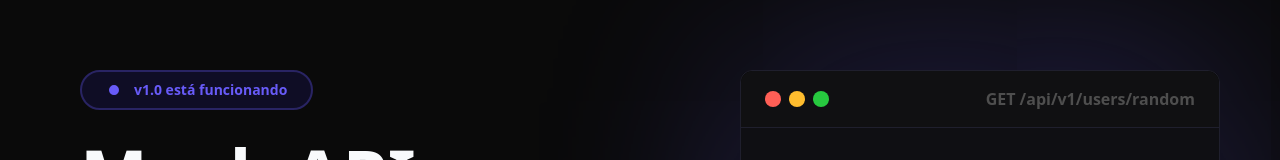
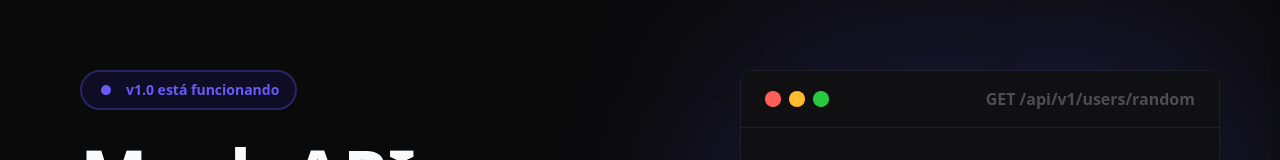
Before and after one commit to YarielZC/impostapi-front, a React (Vite) app: page / in a window 1280 px wide. Shown: the part 154-314 px from the top of the page. Built offline with nearby package versions, Linux system fonts and the light colour scheme; no server answers.

Commit message:
Add posibilite of create a styledlabel without icon

```diff
--- a/src/components/StyledLabel/StyledLabel.tsx
+++ b/src/components/StyledLabel/StyledLabel.tsx
@@ -1,4 +1,3 @@
-import { useEffect } from 'react'
 import { darkenHexColor } from '../../logic/colorTools'
 import './StyledLabel.css'
 import { IconPointFilled, type ReactNode } from '@tabler/icons-react'
@@ -6,8 +5,7 @@ import { IconPointFilled, type ReactNode } from '@tabler/icons-react'
 type colorType = `#${string}`
 type roundedType = 'full' | 'medium'
 
-export default function StyledLabel({ colorText, colorIcon, children, className, textClassName, iconClassName, roundedType }: {colorText: colorType, colorIcon: colorType, children: ReactNode, className?: string, textClassName?: string, iconClassName?: string, roundedType?: roundedType}) {
-  console.log(darkenHexColor(colorText, 0.3))
+export default function StyledLabel({ colorText, colorIcon, children, className, textClassName, iconClassName, roundedType, notIcon }: {colorText: colorType, colorIcon?: colorType, children: ReactNode, className?: string, textClassName?: string, iconClassName?: string, roundedType?: roundedType, notIcon?: boolean}) {
 
   const roundedValue = () => {
     if (roundedType) {
@@ -18,20 +16,23 @@ export default function StyledLabel({ colorText, colorIcon, children, className,
   }
 
   return (
-    <div className={`${className} flex w-fit gap-1 items-center py-1.5 px-4 roundeds-full  border-2 `}
+    <div className={`${className} h-fit flex w-fit gap-1 items-center py-1.5 px-2 border-2 `}
     style={{
       borderColor: darkenHexColor(colorText, 0.6),
       backgroundColor: darkenHexColor(colorText, 0.85),
       borderRadius: roundedValue()
     }}
     >
-      <IconPointFilled
+      {!notIcon && <IconPointFilled
         className={`${iconClassName}`}
         style={{color: colorIcon}}
-      ></IconPointFilled>
+      ></IconPointFilled>}
       <p
-        className={`mr-2 ${textClassName}`}
-        style={{color: colorText}}
+        className={`flex items-center h-fit leading-none ${textClassName}`}
+        style={{
+          color: colorText,
+          marginRight: !notIcon ? '0.5rem' : 0
+        }}
       >{children}</p>
     </div>
   )
```
